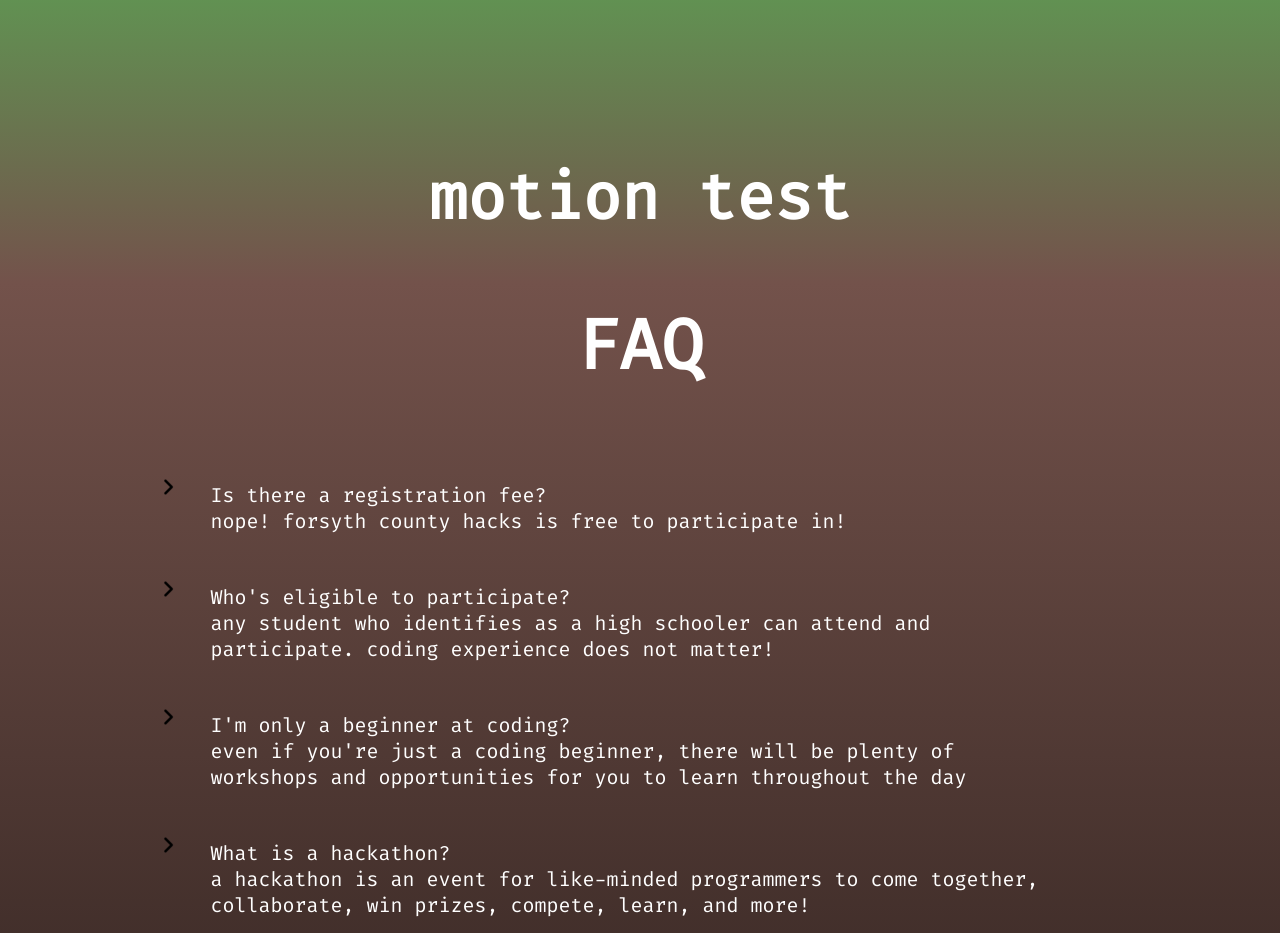
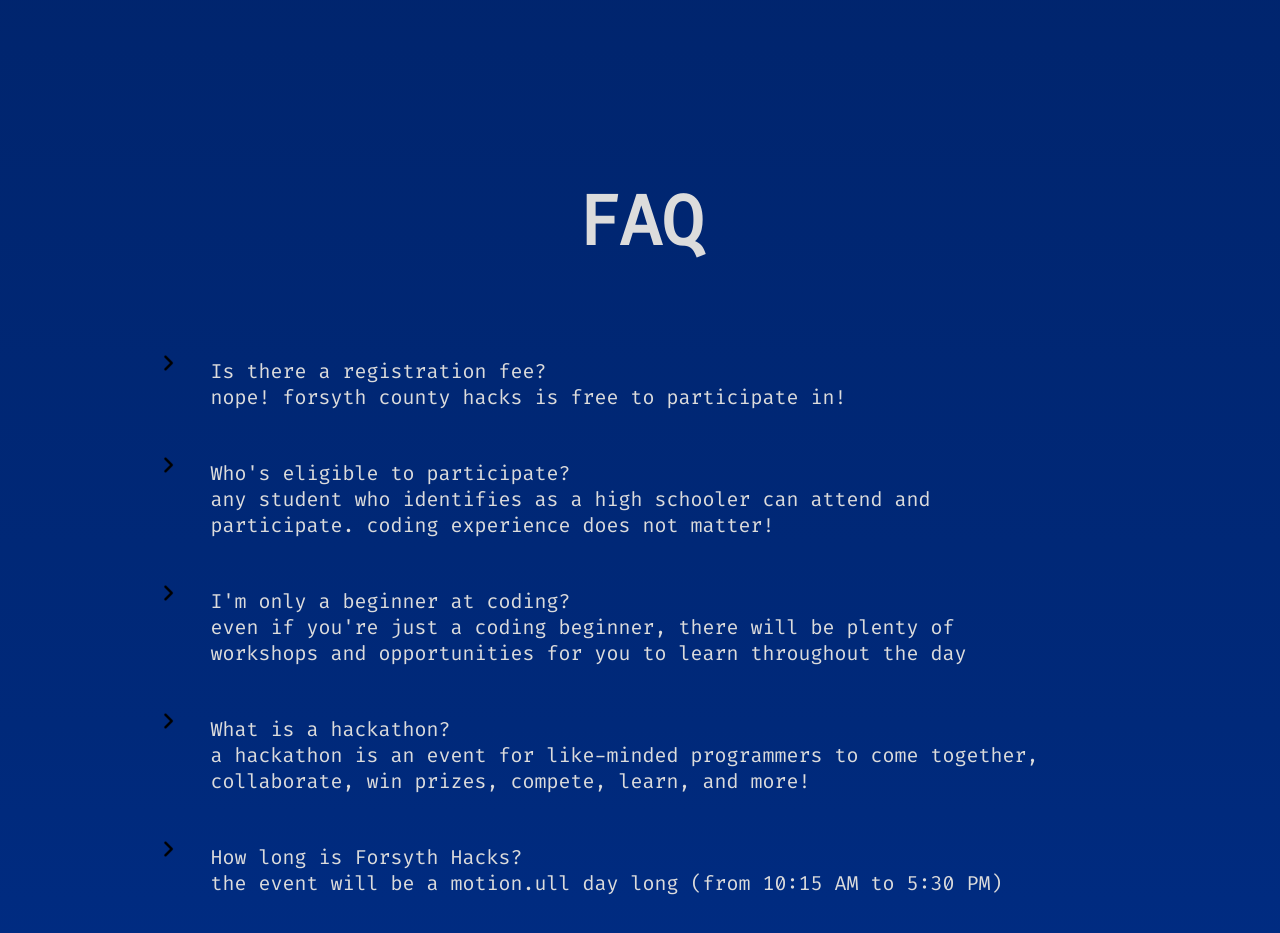
Before and after one commit to SFHSHackClub/ForsythCountyHacksWebsite, a Next.js app: page / in a window 1280 px wide. Shown: the part 1860-2793 px from the top of the page. Built offline with nearby package versions, Linux system fonts and the light colour scheme.

Commit message:
Changed FAQ motion to be hot Changed color scheme to chill

```diff
--- a/components/qalist.js
+++ b/components/qalist.js
@@ -1,63 +1,77 @@
 import styles from "../styles/Home.module.css";
-import {motion, useScroll} from "framer-motion";
+import {motion, useScroll, useTransform} from "framer-motion";
 import {useRef} from "react";
 
 
 export default function QAlist() {
   const scrollRef = useRef(null);
   const { scrollYProgress } = useScroll();
+  const variants = {
+    visible: {
+      opacity: 1,
+      scaleX: useTransform(scrollYProgress, [0.5, 1], [0, 0.5]),
+      transition: {
+        when: "beforeChildren",
+        staggerChildren: 0.1,
+      },
+    },
+    hidden: {
+      opacity: 0,
+      scaleX: useTransform(scrollYProgress, [0.5, 1], [0, 0.5]),
+      transition: {
+        when: "afterChildren",
+        staggerChildren: 0.1,
+      },
+    }
+  }
   return (
     <div className={styles.section} ref={scrollRef} style={{ overflow: "scroll" }}>
-      <motion.div
-        initial={{opacity: 0}}
-        whileInView={{opacity: 1}}
-        viewport={{once: false, amount: 0.7}}
-      >
-        <h1>motion test</h1>
-      </motion.div>
         <div className={styles.faq}>
           <h1>FAQ</h1>
         </div>
         <div className={styles.faq}>
           <motion.ul
-          style={{ scaleX: scrollYProgress }}
+            initial="hidden"
+            whileInView="visible"
+            viewport={{once: false, amount: 0.4}}
+            variants={variants}
           >
-            <motion.li>
+             <motion.li variants={variants}>
               Is there a registration fee?
               <br/>
               nope! forsyth county hacks is free to participate in!
             </motion.li>
-            <motion.li>
+             <motion.li variants={variants}>
               Who's eligible to participate?
               <br/>
               any student who identifies as a high schooler can attend and participate. coding experience does not matter!
             </motion.li>
-            <motion.li>
+             <motion.li variants={variants}>
               I'm only a beginner at coding?
               <br/>
               even if you're just a coding beginner, there will be plenty of workshops and opportunities for you to learn throughout the day
             </motion.li>
-            <motion.li>
+             <motion.li variants={variants}>
               What is a hackathon?
               <br/>
               a hackathon is an event for like-minded programmers to come together, collaborate, win prizes, compete, learn, and more!
             </motion.li>
-            <motion.li>
+             <motion.li variants={variants}>
               How long is Forsyth Hacks?
               <br/>
               the event will be a motion.ull day long (from 10:15 AM to 5:30 PM)
             </motion.li>
-            <motion.li>
+             <motion.li variants={variants}>
               Will there be prizes?
               <br/>
               yes! there will be many fun prizes for everyone. no one will go home empty handed.
             </motion.li>
-            <motion.li>
+             <motion.li variants={variants}>
               How big should teams be?
               <br/>
               teams can be anywhere around 1-4 people. don't worry if you don't have a team by the time you register! you can meet new people and create a team the day of the hackathon!
             </motion.li>
-            <motion.li>
+             <motion.li variants={variants}>
               What should I bring?
               <br/>
               we recommend you bring the following:
--- a/styles/globals.css
+++ b/styles/globals.css
@@ -3,13 +3,7 @@
   --border-radius: 12px;
   --font-mono: 'Fira Code';
 
-  --foreground-rgb: 255, 255, 255;
-  --background-start-rgb: 22, 144, 220;
-  --background-t1-rgb: 214, 219, 220;
-  --background-s1-rgb: 70, 241, 93;
-  --background-t2-rgb: 115, 82, 75;
-  --background-s2-rgb: 62, 44, 40;
-  --background-end-rgb: 62, 44, 40;
+  --foreground-rgb: 220, 220, 220;
 
   --primary-glow: conic-gradient(
     from 180deg at 50% 50%,
@@ -94,12 +88,14 @@ body {
   color: rgb(var(--foreground-rgb));
   background: linear-gradient(
       to bottom,
-      rgb(var(--background-start-rgb)),
-      rgb(var(--background-t1-rgb)),
-      rgb(var(--background-s1-rgb)),
-      rgb(var(--background-t2-rgb)),
-      rgb(var(--background-s2-rgb)),
-      rgb(var(--background-end-rgb))
+      /*#90e0ef,
+      #48cae4,
+      #00b4d8,
+      #0096c7,
+      #0077b6,
+      #023e8a,
+      #03045e*/
+      #001236, #001744, #00246c, #00297a, #003398
     )
 }
 
```
